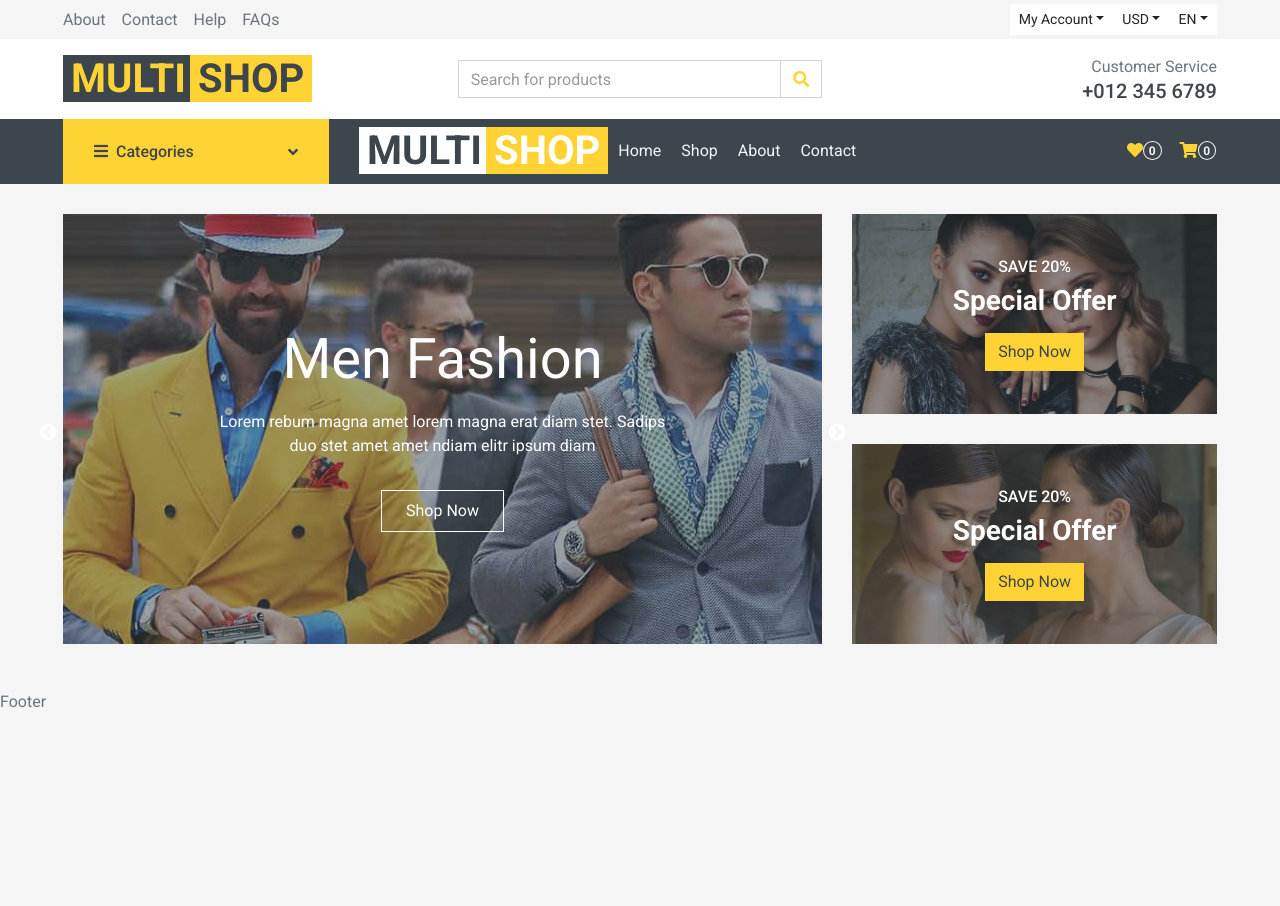
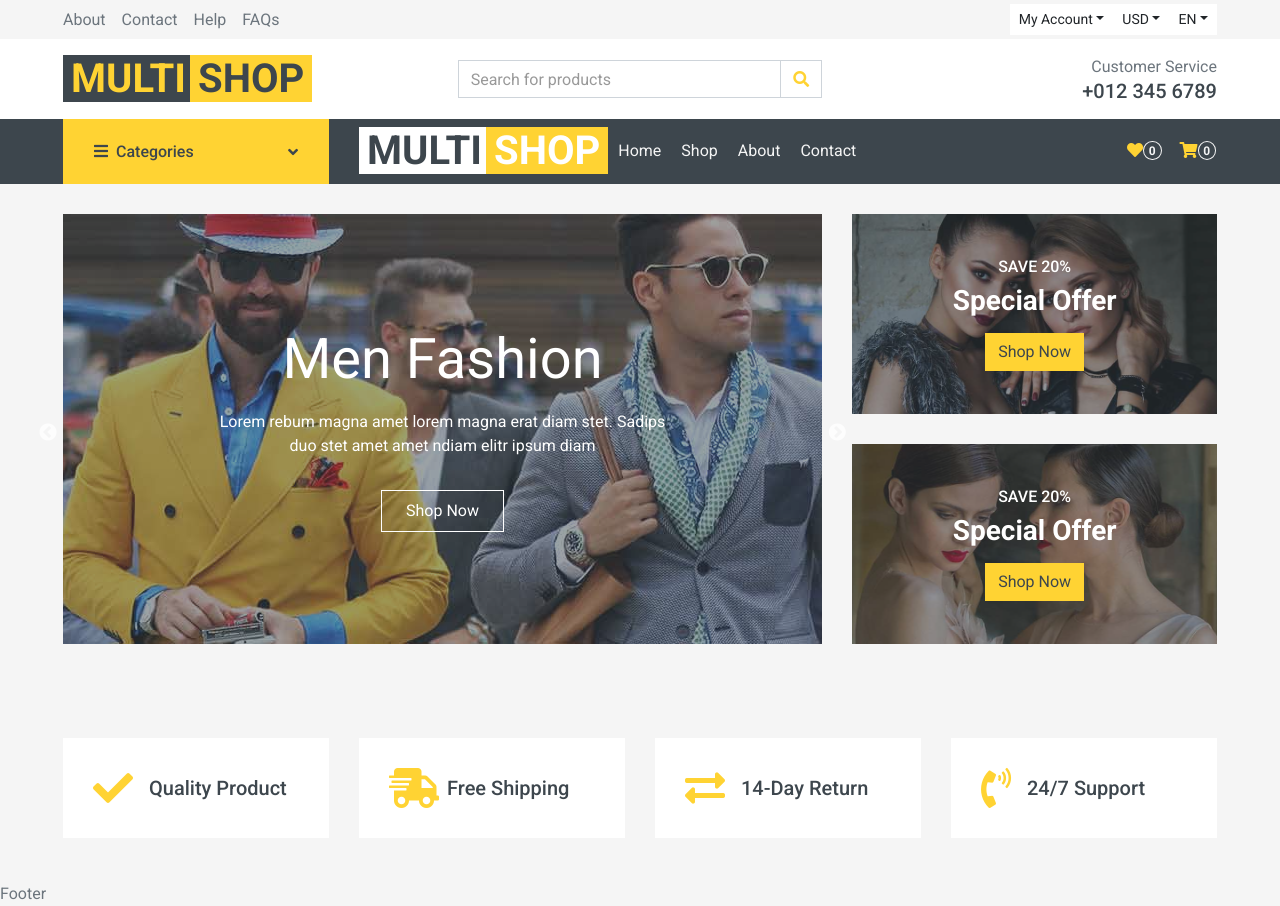
Before and after one commit to Rauf-pro/multiply-shop-react, a React (Create React App) app: page / in a window 1280 px wide. Before the commit the page ends 800 px from the top, so only its background shows below. Built offline with nearby package versions, Linux system fonts and the light colour scheme.

Commit message:
add: features to home page

```diff
--- a/src/components/Features.js
+++ b/src/components/Features.js
@@ -1,7 +1,25 @@
-import React from 'react'
+import React from 'react';
+import { features } from "../data/Data";
+
 
 export default function Features() {
   return (
-    <div>Features</div>
+    <>
+      <div className="container-fluid pt-5">
+        <div className="row px-xl-5 pb-3">
+          {features.map((val, ky) => (
+            <div className="col-lg-3 col-md-6 col-sm-12 pb-1">
+              <div
+                className="d-flex align-items-center bg-light mb-4"
+                style={{ padding: "30px" }}
+              >
+                {val.icon}
+                <h5 className="font-weight-semi-bold m-0">{val.title}</h5>
+              </div>
+            </div>
+          ))}
+        </div>
+      </div>
+    </>
   )
 }
--- a/src/pages/HomePage/Home.js
+++ b/src/pages/HomePage/Home.js
@@ -1,10 +1,12 @@
 import React from 'react';
 import Banner from '../../components/Banner';
+import Features from '../../components/Features';
 
 export default function Home() {
   return (
     <>
       <Banner/>
+      <Features/>
     </>
   )
 }
```
